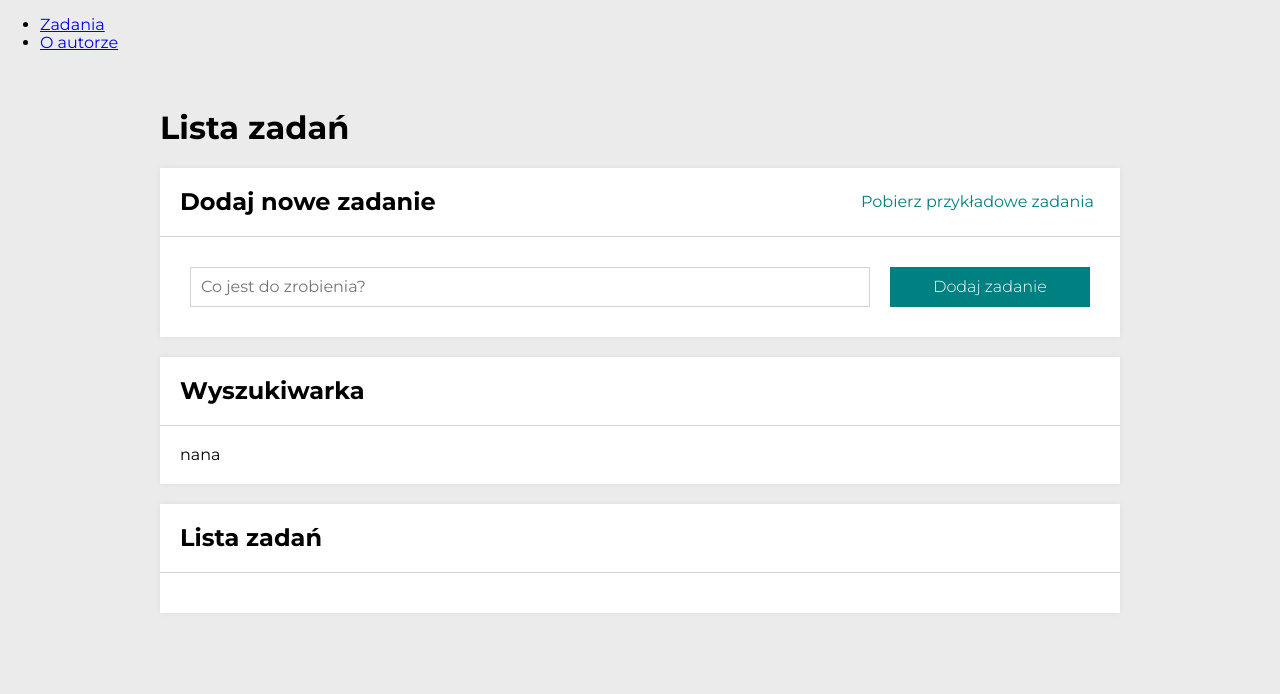
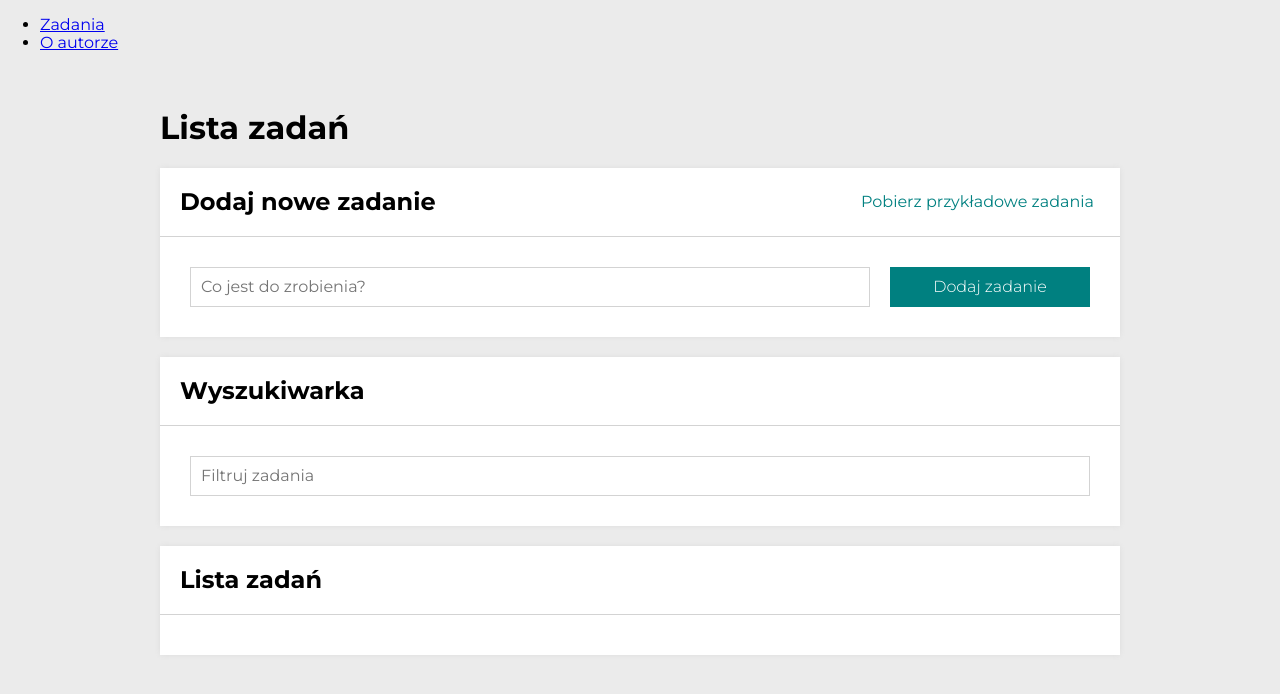
Before and after one commit to patrycja-gomza/todo-list-react, a React (Create React App) app: page /#/zadania in a window 1280 px wide. Shown: the top 694 px of the page. Built offline with nearby package versions, Linux system fonts and the light colour scheme.

Commit message:
search feature with dynamic URL update added

```diff
--- a/src/features/tasks/TasksPage/Search/index.js
+++ b/src/features/tasks/TasksPage/Search/index.js
@@ -1,9 +1,32 @@
+import { useLocation, useHistory } from "react-router-dom";
+import Input from "../../Input";
+import { Wrapper } from "./styled";
+
 const Search = () => {
+    const location = useLocation();
+    const history = useHistory();
+    const searchParams = new URLSearchParams(location.search);
+    const query = searchParams.get("szukaj");
+
+    const onInputChange = ({ target }) => {
+        if (target.value.trim() === "") {
+            searchParams.delete("szukaj");
+        } else {
+            searchParams.set("szukaj", target.value)
+        }
+
+        history.push(`${location.pathname}?${searchParams.toString()}`);
+    };
+
     return (
-        <>
-            nana
-        </>
-    )
+        <Wrapper>
+            <Input
+                placeholder="Filtruj zadania"
+                value={query || ""}
+                onChange={onInputChange}
+            />
+        </Wrapper>
+    );
 };
 
 export default Search;
--- /dev/null
+++ b/src/features/tasks/TasksPage/Search/styled.js
@@ -0,0 +1,6 @@
+import styled from "styled-components";
+
+export const Wrapper = styled.div`
+    display: grid;
+    grid-template-columns: 1fr;
+`;
```
